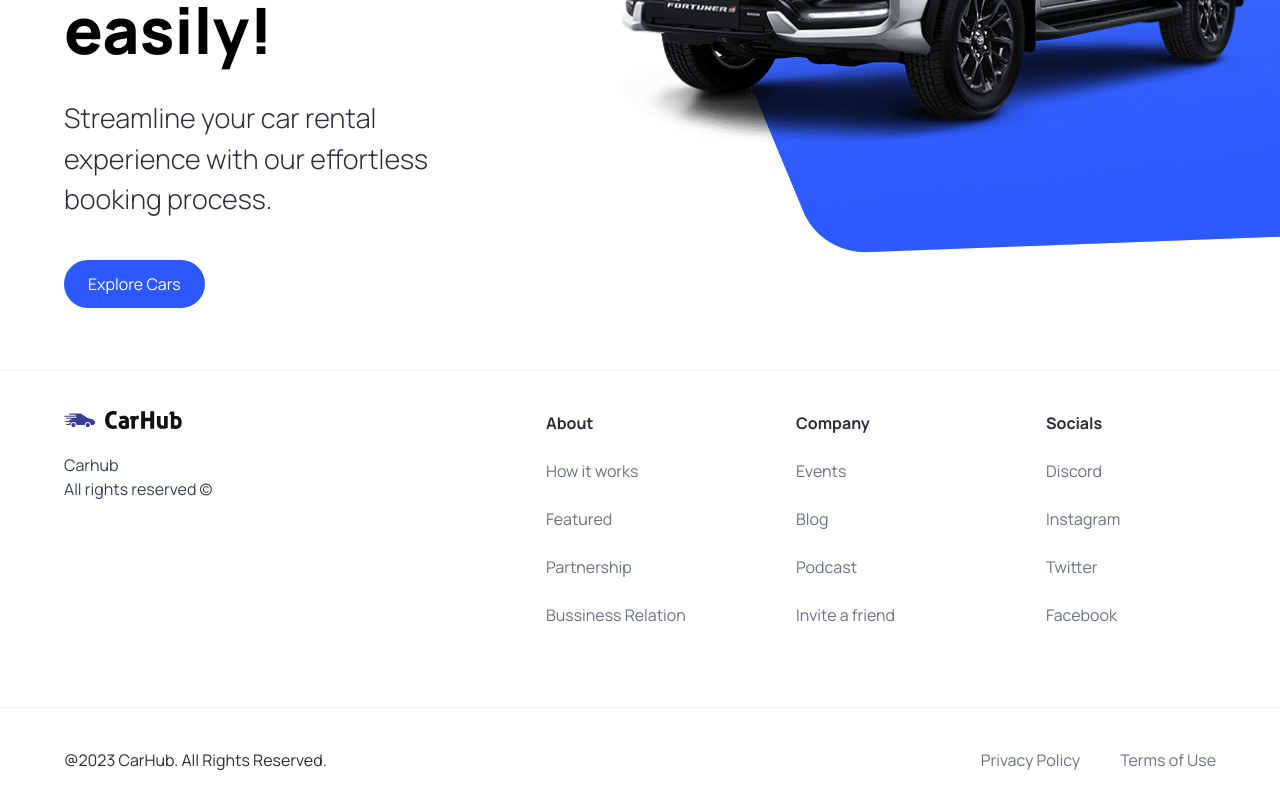
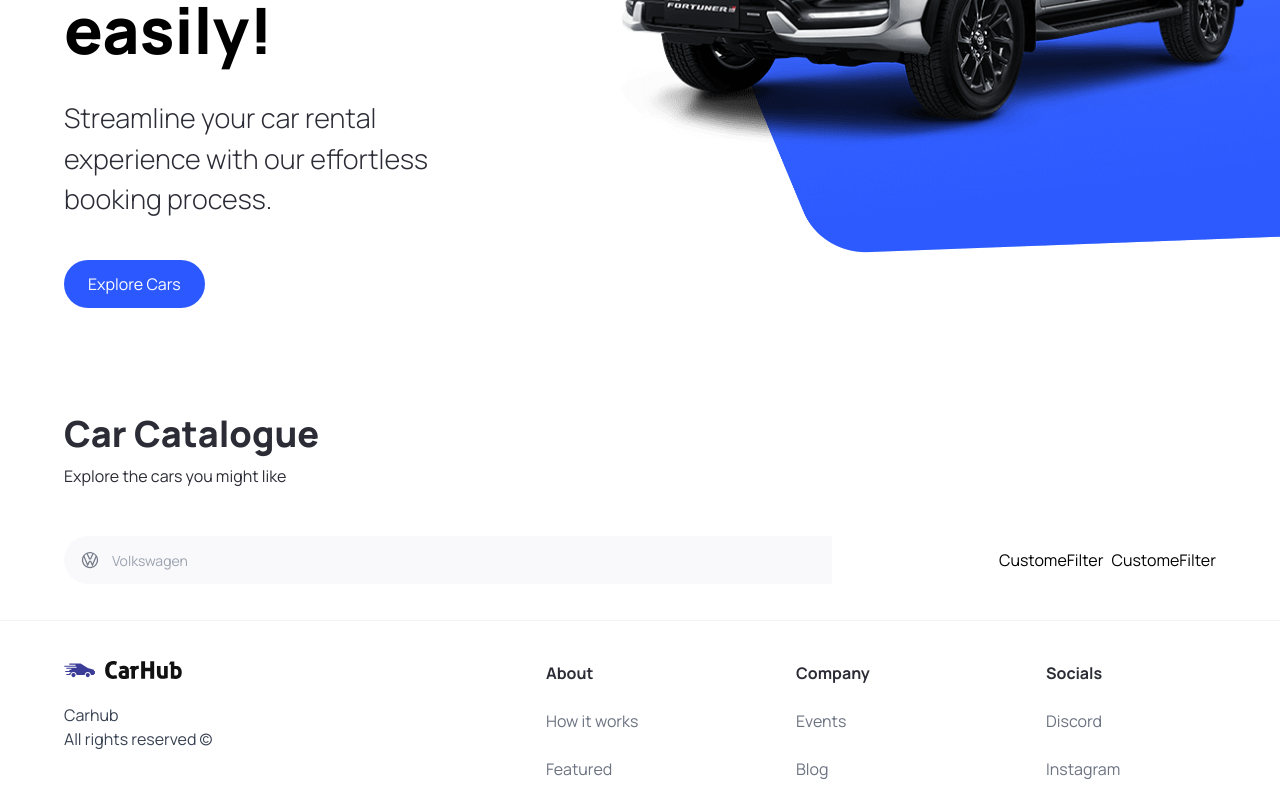
Before and after one commit to tayoolaigbe/gidiCars, a Next.js app: page / in a window 1280 px wide. Shown: the part 450-1247 px from the top of the page. Built offline with nearby package versions, Linux system fonts and the light colour scheme.

Commit message:
Added the Combobox using headless ui for the search

```diff
--- a/app/page.tsx
+++ b/app/page.tsx
@@ -1,10 +1,25 @@
-import { Hero } from '@/components';
+import { CustomFilter, Hero, SearchBar } from '@/components';
 import Image from 'next/image';
 
 export default function Home() {
 	return (
 		<main className="overflow-hidden">
 			<Hero />
+			<div className="mt-12 padding-x padding-y max-width" id="discover">
+				<div className="home__text-container">
+					<h1 className="text-4xl font-extrabold">Car Catalogue</h1>
+					<p>Explore the cars you might like</p>
+				</div>
+
+				<div className="home__filters">
+					<SearchBar />
+
+					<div className="home__filter-container">
+						<CustomFilter title="fuel" />
+						<CustomFilter title="year" />
+					</div>
+				</div>
+			</div>
 		</main>
 	);
 }
--- /dev/null
+++ b/components/CustomFilter.tsx
@@ -0,0 +1,5 @@
+const CustomFilter = () => {
+	return <div>CustomeFilter</div>;
+};
+
+export default CustomFilter;
--- /dev/null
+++ b/components/SearchBar.tsx
@@ -0,0 +1,21 @@
+'use client';
+
+import { useState } from 'react';
+import { SearchManufacturer } from './';
+
+const SearchBar = () => {
+	const [manufacturer, setManufacturer] = useState('');
+	const handleSearch = () => {};
+	return (
+		<form className="searchbar" onSubmit={handleSearch}>
+			<div className="searchbar__item">
+				<SearchManufacturer
+					manufacturer={manufacturer}
+					setManufacturer={setManufacturer}
+				/>
+			</div>
+		</form>
+	);
+};
+
+export default SearchBar;
--- /dev/null
+++ b/components/SearchManufacturer.tsx
@@ -0,0 +1,90 @@
+'use client';
+
+import { useState, Fragment } from 'react';
+import Image from 'next/image';
+import { Combobox, Transition } from '@headlessui/react';
+
+import { SearchManufacturerProps } from '@/types';
+import { manufacturers } from '@/constants';
+
+const SearchManufacturer = ({
+	manufacturer,
+	setManufacturer,
+}: SearchManufacturerProps) => {
+	const [query, setQuery] = useState('');
+	const filteredManufacturers =
+		query === ''
+			? manufacturers
+			: manufacturers.filter(item =>
+					item
+						.toLowerCase()
+						.replace(/\s+/g, '')
+						.includes(query.toLowerCase().replace(/\s+/g, ''))
+			  );
+	return (
+		<div className="search-manufacturer">
+			<Combobox value={manufacturer} onChange={setManufacturer}>
+				<div className="relative w-full">
+					<Combobox.Button className="absolute top-[14px]">
+						<Image
+							src="/car-logo.svg"
+							width={20}
+							height={20}
+							className="ml-4"
+							alt="Car logo"
+						/>
+					</Combobox.Button>
+					<Combobox.Input
+						className="search-manufacturer__input"
+						placeholder="Volkswagen"
+						displayValue={(manufacturer: string) => manufacturer}
+						onChange={e => setQuery(e.target.value)}
+					/>
+
+					<Transition
+						as={Fragment}
+						leave="transition ease-in duration-100"
+						leaveFrom="opacity-100"
+						leaveTo="opacity-0"
+						afterLeave={() => setQuery('')}
+					>
+						<Combobox.Options>
+							{filteredManufacturers.map(item => (
+								<Combobox.Option
+									key={item}
+									className={({ active }) =>
+										`relative search-manufacturer__option ${
+											active ? 'bg-primary-blue text-white' : 'text-gray-90'
+										}`
+									}
+									value={item}
+								>
+									{({ selected, active }) => (
+										<>
+											<span
+												className={`block truncate ${
+													selected ? 'font-medium' : 'font-normal'
+												}`}
+											>
+												{item}
+											</span>
+											{selected ? (
+												<span
+													className={`absolute inset-y-0 left-0 flex items-center pl-3 ${
+														active ? 'text-white' : 'text-teal-600'
+													}`}
+												></span>
+											) : null}
+										</>
+									)}
+								</Combobox.Option>
+							))}
+						</Combobox.Options>
+					</Transition>
+				</div>
+			</Combobox>
+		</div>
+	);
+};
+
+export default SearchManufacturer;
--- a/components/index.ts
+++ b/components/index.ts
@@ -2,5 +2,16 @@
 import CustomButton from './CustomButton';
 import Navbar from './Navbar';
 import Footer from './Footer';
+import SearchBar from './SearchBar';
+import CustomFilter from './CustomFilter';
+import SearchManufacturer from './SearchManufacturer';
 
-export { Hero, CustomButton, Navbar, Footer };
+export {
+	Hero,
+	CustomButton,
+	Navbar,
+	Footer,
+	SearchBar,
+	CustomFilter,
+	SearchManufacturer,
+};
--- a/package.json
+++ b/package.json
@@ -9,6 +9,7 @@
     "lint": "next lint"
   },
   "dependencies": {
+    "@headlessui/react": "^1.7.17",
     "@types/node": "20.5.9",
     "@types/react": "18.2.21",
     "@types/react-dom": "18.2.7",
--- a/types/index.ts
+++ b/types/index.ts
@@ -6,3 +6,8 @@
 	handleClick?: MouseEventHandler<HTMLButtonElement>;
 	btnType?: 'button' | 'submit';
 }
+
+export interface SearchManufacturerProps {
+	manufacturer: string;
+	setManufacturer: (manufacturer: string) => void;
+}
```
Also changed, not shown: 1 other file (tests, documents, lock files or other folders).
